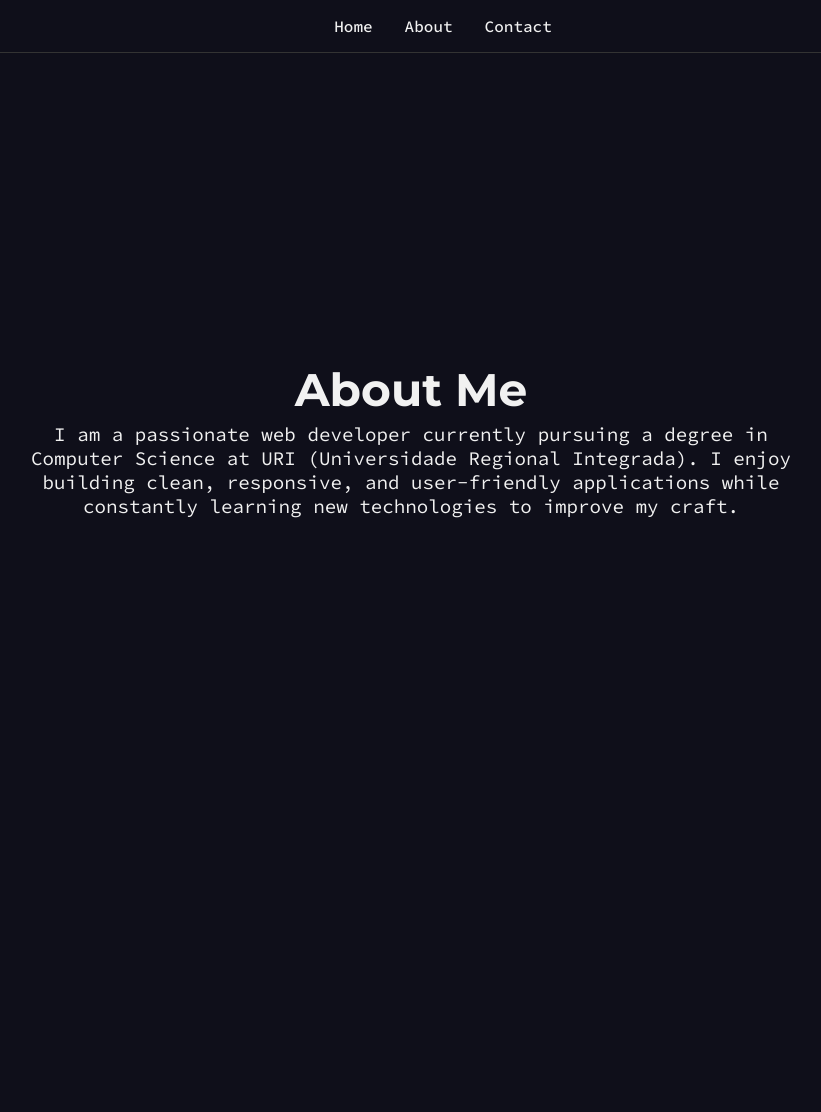
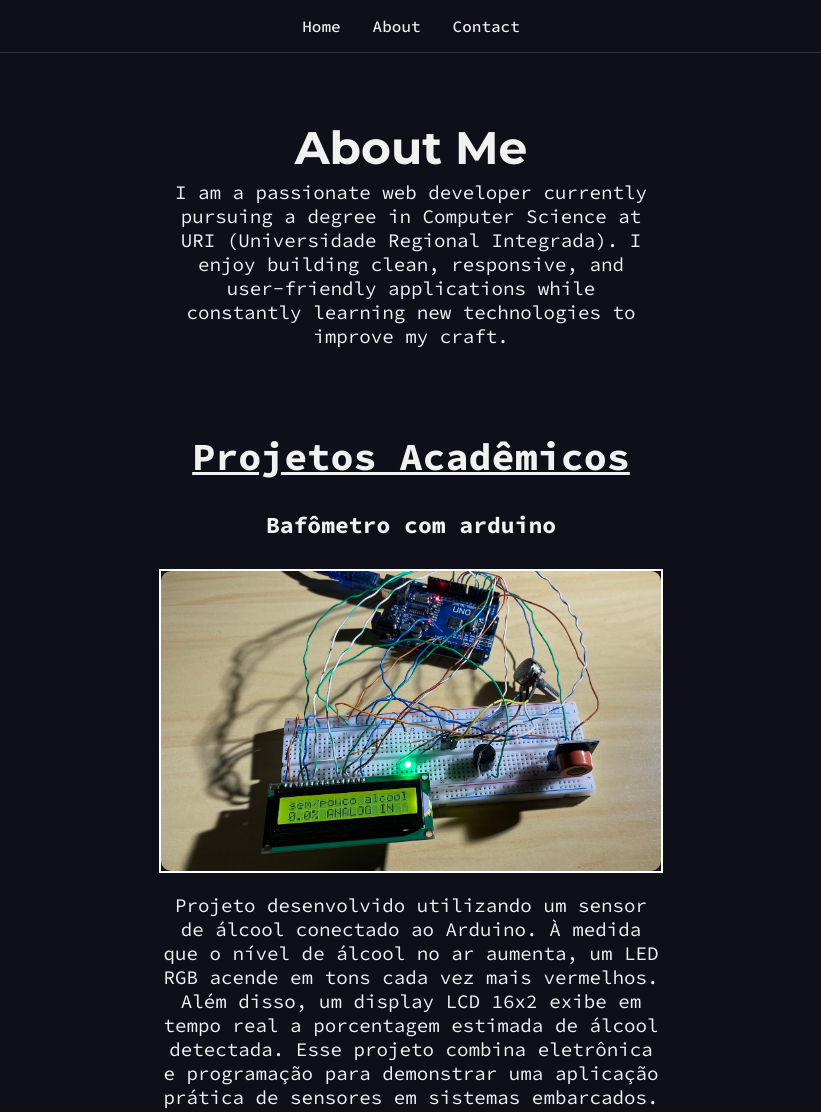
Before and after one commit to Lucas-Stasiak/Portifolio, a plain HTML site: page about.html in a window 1280 px wide. Shown: the whole page, without its empty margins (229-1050 px from the left). Before the commit the page ends 800 px from the top, so only its background shows below. Drawn offline with Linux system fonts and the light colour scheme.

Commit message:
Projetos

```diff
--- a/about.css
+++ b/about.css
@@ -8,7 +8,7 @@
 
 body {
     display: flex;
-    justify-content: center;
+    justify-content: baseline;
     flex-direction: column;
     align-items: center;
     width: 100%;
@@ -22,7 +22,7 @@ body {
     display: flex;
     flex-direction: column;
     align-items: center;
-    width: 80%;
+    width: 50%;
     height: 100%;
     background-color: var(--bg-color);
     margin-top: 100px; /* Compensa a altura do header fixo */
@@ -41,7 +41,7 @@ header {
     left: 0;
     width: 100%;
     background-color: var(--bg-color);
-    padding: 1rem 2rem;
+    padding: 1rem 0rem;
     border-bottom: 1px solid #333;
     z-index: 1000;
 }
@@ -74,9 +74,6 @@ header {
 }
 
 
-
-
-
 .TituloNome {
     display: flex;
     flex-direction: column;
@@ -100,19 +97,51 @@ header {
     padding-bottom: 20px;
 }
 
-.social-links {
+.Projetos{
     display: flex;
-    gap: 30px;
-    margin: 10px;
+    flex-direction: column;
+    align-items: center;
+    justify-content: center;
+    font-family: var(--font-text);
+    font-size: 1.2em;
+    text-align: center;
+    padding: 0 12%;
+    padding-bottom: 20px;
+    margin-top: 10%;
 }
 
-.social-icon {
-    font-size: 3rem;
-    color: var(--accent-color);
-    text-decoration: none;
-    transition: color 0.3s ease;
+.Projetos h1 {
+    font-size: 2em;
+    text-decoration: underline;
 }
 
-.social-icon:hover {
-    color: #f0f0f0;
+.Projetos h2 {
+    margin-top: 30px;
+    font-size: 1.2em;
 }
+
+.Projeto1 {
+    display: flex;
+    flex-direction: column;
+    align-items: center;
+    justify-content: center;
+    font-family: var(--font-text);
+    font-size: 1.2em;
+    text-align: center;
+    width: 500px;
+    height: 300px;
+    margin-top: 30px;
+    border: 2px solid rgb(255, 255, 255);
+}
+
+.Projeto1 img {
+    width: 100%;
+    height: 100%;
+    object-fit: cover; /* ou 'contain', dependendo do efeito desejado */
+    border-radius: 10px; /* opcional, deixa as bordas arredondadas */
+}
+
+.Projetos p {
+font-size: 1em;
+margin-top: 20px;
+}
--- a/about.html
+++ b/about.html
@@ -33,17 +33,25 @@
             <p>I am a passionate web developer currently pursuing a degree in Computer Science at URI (Universidade Regional Integrada). I enjoy building clean, responsive, and user-friendly applications while constantly learning new technologies to improve my craft.</p>
         </div>
 
-        <div class="social-links">
-            <a href="https://www.linkedin.com/in/seu-perfil" target="_blank" class="social-icon">
-                <i class="fab fa-linkedin-in"></i>
-            </a>
-            <a href="https://github.com/seu-usuario" target="_blank" class="social-icon">
-                <i class="fab fa-github"></i>
-            </a>
-            <a href="https://www.instagram.com/seu-usuario" target="_blank" class="social-icon">
-                <i class="fab fa-instagram"></i>
-            </a>
+        <div class="Projetos">
+           <h1>Projetos Acadêmicos</h1>
+
+           <h2>Bafômetro com arduino</h2>
+            <div class="Projeto1">
+                <img src="imgs/bafometroArduino.jpeg" alt="img1">
+            </div>
+
+            <p>
+                Projeto desenvolvido utilizando um sensor de álcool conectado ao Arduino. À medida que o nível de álcool no ar aumenta, um LED RGB acende em tons cada vez mais vermelhos. Além disso, um display LCD 16x2 exibe em tempo real a porcentagem estimada de álcool detectada. Esse projeto combina eletrônica e programação para demonstrar uma aplicação prática de sensores em sistemas embarcados.
+            </p>
+
+
+
         </div>
+
+
+
+
     </div>
 
 </body>
--- a/contact.css
+++ b/contact.css
@@ -22,7 +22,7 @@ body {
     display: flex;
     flex-direction: column;
     align-items: center;
-    width: 80%;
+    width: 50%;
     height: 100%;
     background-color: var(--bg-color);
     margin-top: 100px; /* Compensa a altura do header fixo */
@@ -41,7 +41,7 @@ header {
     left: 0;
     width: 100%;
     background-color: var(--bg-color);
-    padding: 1rem 2rem;
+    padding: 1rem 0rem;
     border-bottom: 1px solid #333;
     z-index: 1000;
 }
--- a/style.css
+++ b/style.css
@@ -22,7 +22,7 @@ body {
     display: flex;
     flex-direction: column;
     align-items: center;
-    width: 80%;
+    width: 50%;
     height: 100%;
     background-color: var(--bg-color);
     margin-top: 100px; /* Compensa a altura do header fixo */
@@ -41,16 +41,18 @@ header {
     left: 0;
     width: 100%;
     background-color: var(--bg-color);
-    padding: 1rem 2rem;
+    padding: 1rem 0rem;
     border-bottom: 1px solid #333;
     z-index: 1000;
 }
 
 .navbar {
     display: flex;
-    flex-direction: column; /* Empilha logo e nav-links */
-    align-items: center;    /* Centraliza horizontalmente */
-    gap: 0.5rem;
+    flex-direction: column;
+    align-items: center;
+    margin: 0%;
+    padding: 0;
+
 }
 
 .nav-links {
```
Also changed, not shown: imgs/bafometroArduino.jpeg (added).
